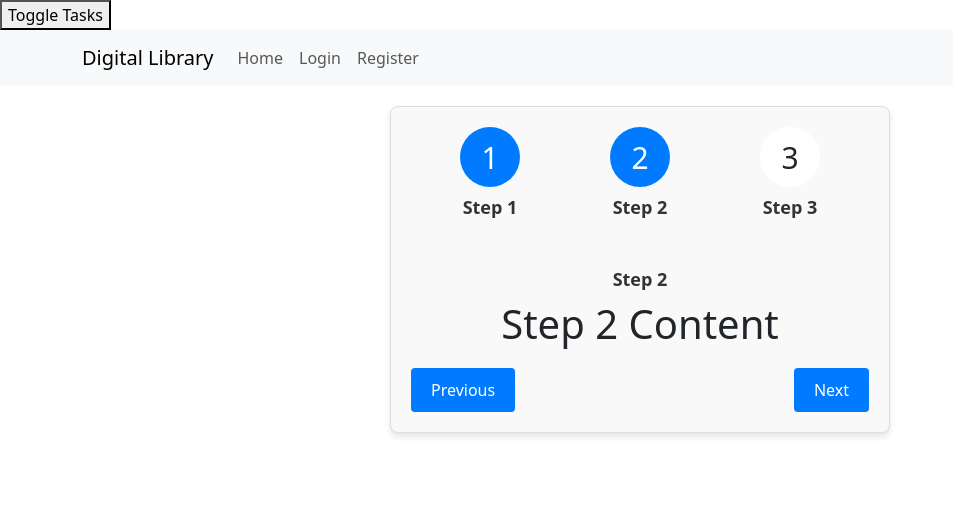
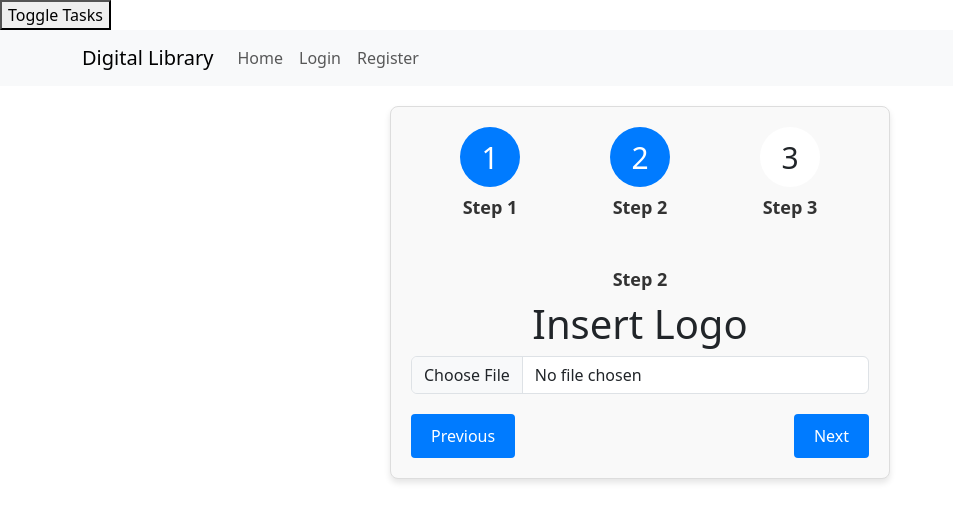
Before and after one commit to yehonatan56/Digital-library, a React (Vite) app in the folder client/: page /register-organization in a window 1280 px wide. Both pictures are taken after a click on the button "Next". Shown: the top 522 px of the page, without its empty margins (0-953 px from the left). Built offline with nearby package versions, Linux system fonts and the light colour scheme.

Commit message:
add InsertLogo component; integrate file upload functionality in registration process

```diff
--- /dev/null
+++ b/client/src/components/insertLogo/insertLogo.tsx
@@ -0,0 +1,29 @@
+import { forwardRef, useImperativeHandle, useRef, useState } from 'react';
+import { useFilePreview } from '../../hooks/useFilePreview.tsx';
+
+const InsertLogo = forwardRef(function (_props, ref) {
+    const [fileState, setFileState] = useState<File | null>(null);
+    const logo = useRef<File | null>(null);
+    const preview = useFilePreview(fileState);
+
+    useImperativeHandle(ref, () => ({
+        triggerSubmit: () => {
+            return handleSubmit(new Event('submit') as any); // simulate submit event
+        },
+    }));
+    return (
+        <div>
+            <h1>Insert Logo</h1>
+            <input
+                className="form-control"
+                type="file"
+                id="formFile"
+                ref={logo}
+                onChange={(e) => setFileState(e.currentTarget.files ? e.currentTarget.files[0] : null)}
+            />
+
+            {preview && <img src={preview} alt="preview" style={{ width: '300px', height: '300px' }} />}
+        </div>
+    );
+});
+export default InsertLogo;
--- a/client/src/components/register/registerOrganization.tsx
+++ b/client/src/components/register/registerOrganization.tsx
@@ -2,9 +2,11 @@ import RegisterUser from './registerUser.tsx';
 import ProcessBar from '../processBar/processBar.tsx';
 import './register.css';
 import { useRef } from 'react';
+import InsertLogo from '../insertLogo/insertLogo.tsx';
 
 export default function RegisterOrganization() {
     const step1Ref = useRef(null);
+    const step2Ref = useRef(null);
 
     const step1Validator = () => {
         if (step1Ref.current) {
@@ -14,10 +16,17 @@ export default function RegisterOrganization() {
             return result;
         }
     };
-    const step2Content = () => <h1>Step 2 Content</h1>;
-
+    const step2Validator = () => {
+        if (step2Ref.current) {
+            // @ts-ignore
+            const result = step2Ref.current.triggerSubmit();
+            console.log('result', result);
+            return result;
+        }
+    };
+    const step1Content = () => <RegisterUser onlyUser={false} ref={step1Ref} />;
+    const step2Content = () => <InsertLogo ref={step2Ref} />;
     const step3Content = () => <h1>Step 3 Content</h1>;
-    const step1Content = () => <RegisterUser onlyUser={false} ref={step1Ref} />;
     return (
         <div className="register-organization">
             <ProcessBar
--- /dev/null
+++ b/client/src/hooks/useFilePreview.tsx
@@ -0,0 +1,24 @@
+import { useState, useEffect } from "react";
+
+export const useFilePreview = (
+  file: File | null,
+  defaultValue: string | undefined = undefined,
+): string | null => {
+  const [preview, setPreview] = useState<string | null>(null);
+
+  useEffect(() => {
+    const objectUrl =
+      file && typeof file !== "string" ? URL.createObjectURL(file) : file;
+
+    setPreview(objectUrl || defaultValue || null);
+
+    // free memory when this component is unmounted
+    return () => {
+      if (objectUrl && typeof file !== "string") {
+        URL.revokeObjectURL(objectUrl);
+      }
+    };
+  }, [file, defaultValue]);
+
+  return preview;
+};
```
